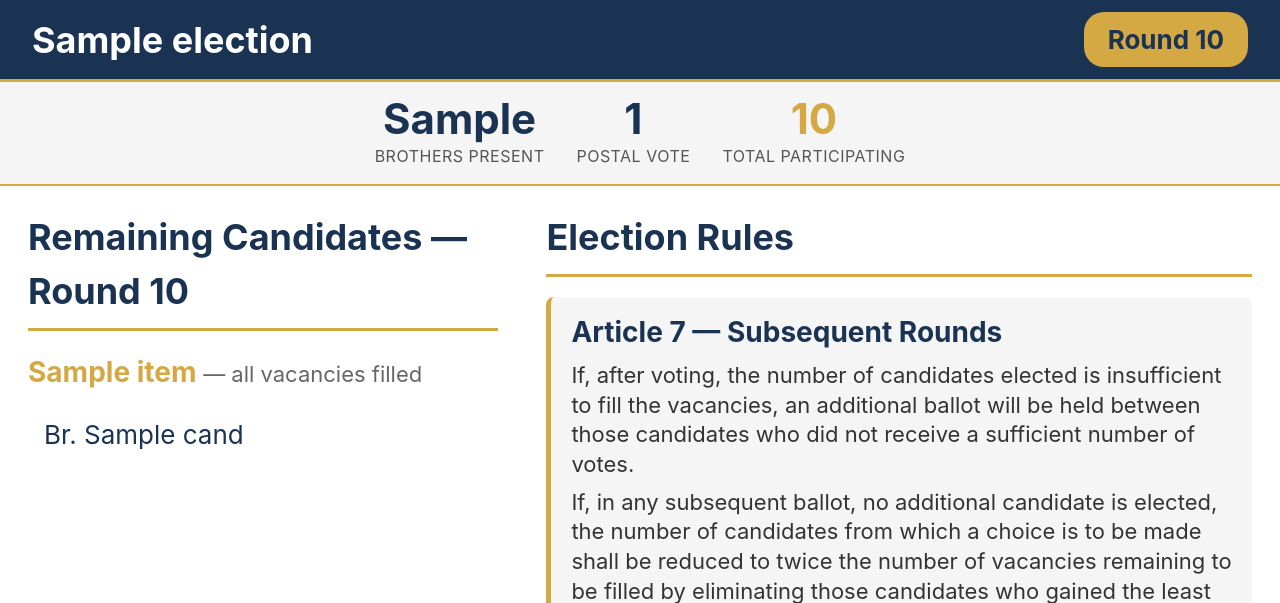
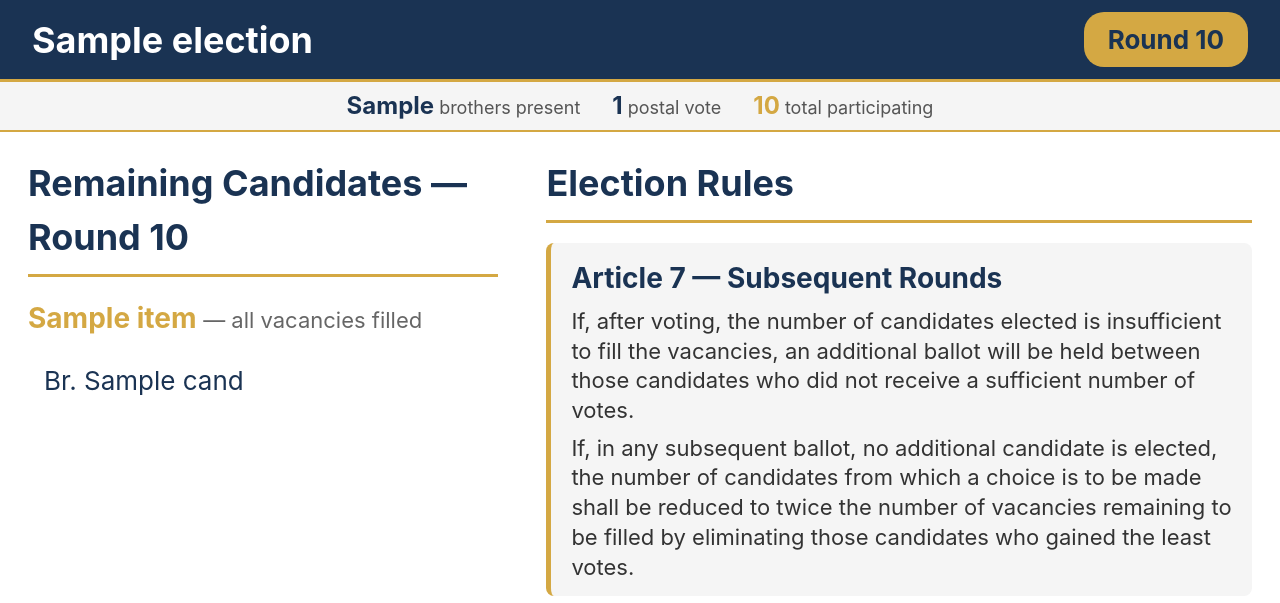
Before and after one commit to jdemooijau/frca_election_app, a Flask app: template voting-app/templates/display/rules.html in a window 1280 px wide. Shown: the top 603 px of the page. Run offline with Flask 3, Linux system fonts and the light colour scheme; data comes from the database, SQL or seed files in the repository; the template is opened without the code that fills it: most values are stand-ins (such as "Sample title", 1, 10 or a date in 2020).

Commit message:
Compact the participation stat strip on rules display

```diff
--- a/voting-app/templates/display/rules.html
+++ b/voting-app/templates/display/rules.html
@@ -86,32 +86,15 @@
 </div>
 
 {% if (in_person_participants or 0) > 0 or (postal_voter_count or 0) > 0 %}
-<div style="display: flex; gap: 32px; justify-content: center; padding: 16px 24px;
-            background: var(--grey-light); border-bottom: 2px solid var(--gold);">
-    <div style="text-align: center;">
-        <div style="font-size: 42px; font-weight: 700; color: var(--navy); line-height: 1;">
-            {{ in_person_participants or 0 }}
-        </div>
-        <div style="font-size: 16px; color: #555; margin-top: 4px; text-transform: uppercase; letter-spacing: 0.5px;">
-            brothers present
-        </div>
-    </div>
-    <div style="text-align: center;">
-        <div style="font-size: 42px; font-weight: 700; color: var(--navy); line-height: 1;">
-            {{ postal_voter_count or 0 }}
-        </div>
-        <div style="font-size: 16px; color: #555; margin-top: 4px; text-transform: uppercase; letter-spacing: 0.5px;">
-            postal vote{{ '' if postal_voter_count == 1 else 's' }}
-        </div>
-    </div>
-    <div style="text-align: center;">
-        <div style="font-size: 42px; font-weight: 700; color: var(--gold); line-height: 1;">
-            {{ (in_person_participants or 0) + (postal_voter_count or 0) }}
-        </div>
-        <div style="font-size: 16px; color: #555; margin-top: 4px; text-transform: uppercase; letter-spacing: 0.5px;">
-            total participating
-        </div>
-    </div>
+<div style="display: flex; gap: 32px; justify-content: center; align-items: baseline;
+            padding: 6px 16px; background: var(--grey-light);
+            border-bottom: 2px solid var(--gold); font-size: 18px;">
+    <span><strong style="font-size: 24px; color: var(--navy);">{{ in_person_participants or 0 }}</strong>
+          <span style="color: #555;">brother{{ '' if in_person_participants == 1 else 's' }} present</span></span>
+    <span><strong style="font-size: 24px; color: var(--navy);">{{ postal_voter_count or 0 }}</strong>
+          <span style="color: #555;">postal vote{{ '' if postal_voter_count == 1 else 's' }}</span></span>
+    <span><strong style="font-size: 24px; color: var(--gold);">{{ (in_person_participants or 0) + (postal_voter_count or 0) }}</strong>
+          <span style="color: #555;">total participating</span></span>
 </div>
 {% endif %}
 
```
